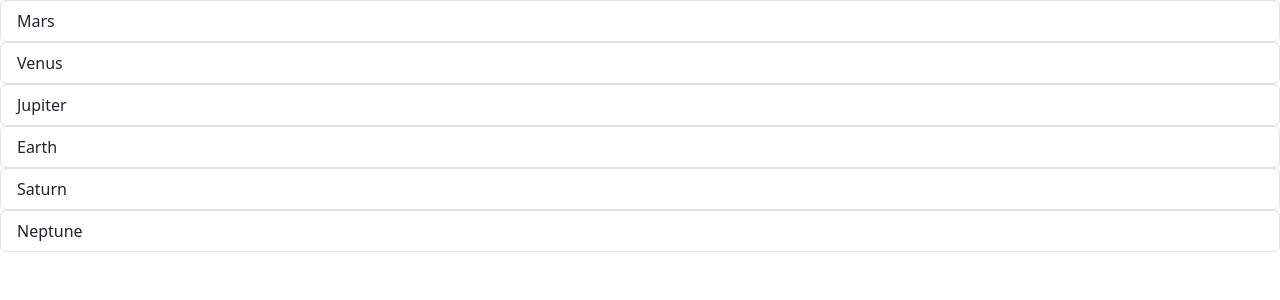
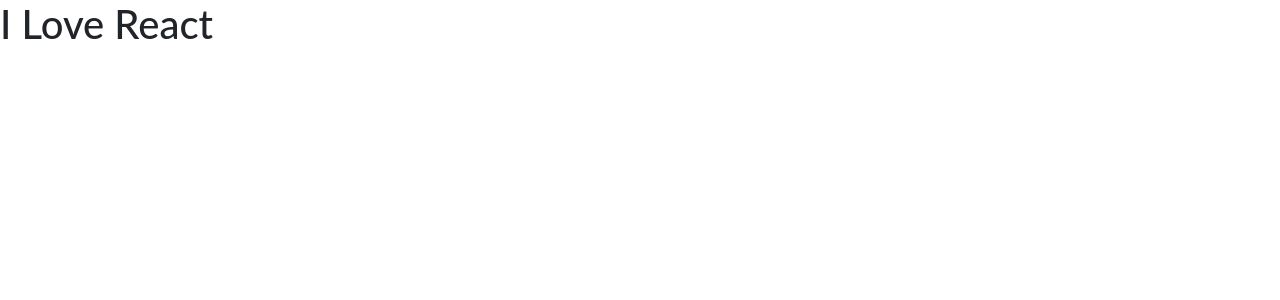
Before and after one commit to hardikvasar1/react-excersise-hardik, a React (Create React App) app: page / in a window 1280 px wide. Shown: the top 300 px of the page. Built offline with nearby package versions, Linux system fonts and the light colour scheme.

Commit message:
1 file modified, 2 added

```diff
--- /dev/null
+++ b/src/demo9.js
@@ -0,0 +1,12 @@
+import React from 'react';
+import './style.css';
+export default function demo9() {
+  const MyFunction = () => {
+    return <h1>I Love React</h1>;
+  };
+  return (
+    <>
+      <MyFunction />
+    </>
+  );
+}
--- a/src/index.js
+++ b/src/index.js
@@ -4,5 +4,6 @@
 import App from './App';
 import Demo7 from './demo7';
 import Demo8 from './demo8';
+import Demo9 from './demo9';
 
-ReactDOM.render(<Demo8 />, document.getElementById('root'));
+ReactDOM.render(<Demo9 />, document.getElementById('root'));
```
Also changed, not shown: src/demo10.js (added).
